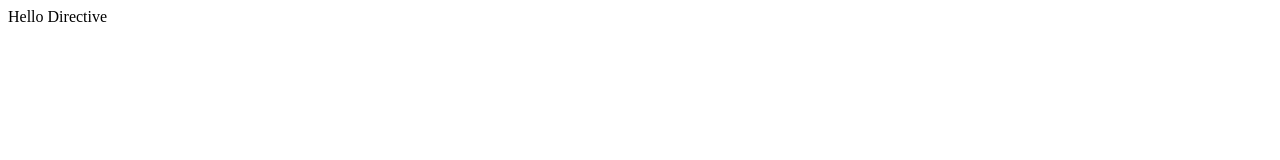
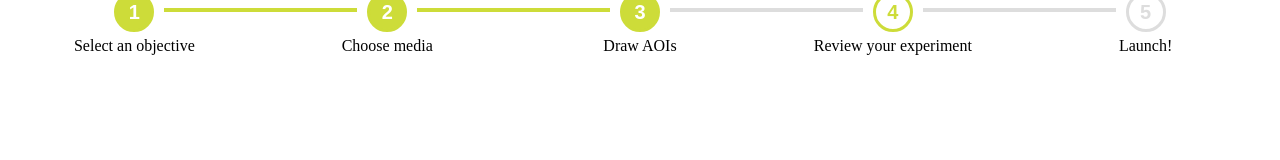
Before and after one commit to VytautasB/vb-wizard, a website: page index.html in a window 1280 px wide. Drawn offline with nearby package versions, Linux system fonts and the light colour scheme.

Commit message:
added component code

```diff
--- /dev/null
+++ b/dest/vb-wizard.css
@@ -0,0 +1,147 @@
+/* Styles go here */
+
+[vb-wizard-bar] [layout] {
+  display: -webkit-flex;
+  display: -ms-flexbox;
+  display: flex;
+}
+
+[vb-wizard-bar] [layout="row"] {
+  -webkit-flex-direction: row;
+  -ms-flex-direction: row;
+  flex-direction: row;
+}
+
+[vb-wizard-bar] [layout="column"] {
+  -webkit-flex-direction: column;
+  -ms-flex-direction: column;
+  flex-direction: column;
+}
+
+[vb-wizard-bar] [flex] {
+  -webkit-flex: 1;
+  -ms-flex: 1;
+  flex: 1;
+}
+
+.noselect, .wizard-bar {
+  -webkit-touch-callout: none;
+  -webkit-user-select: none;
+  -khtml-user-select: none;
+  -moz-user-select: none;
+  -ms-user-select: none;
+  user-select: none;
+}
+
+.wizard-step {
+  text-align: center;
+  position: relative;
+
+  -webkit-align-items: center;
+  -ms-flex-align: center;
+  align-items: center;
+}
+
+.wizard-step a {
+  -webkit-align-items: center;
+  -ms-flex-align: center;
+  align-items: center;
+}
+
+.wizard-bar a {
+  text-decoration: none;
+  color: black;
+}
+
+.wizard-bar .ball {
+  border: 3px solid #cddc39;
+  width: 40px;
+  height: 40px;
+  line-height: 34px;
+  text-align: center;
+  font-weight: bold;
+  color: #cddc39;
+  font-size: 20px;
+  border-radius: 20px;
+  box-sizing: border-box;
+  margin-top: -20px;
+  padding: 0px;
+  background-color: #fff;
+}
+
+.wizard-bar [disabled].ball {
+  border: 3px solid #ddd;
+  color: #ddd
+}
+
+.wizard-bar .ball:focus {
+  outline: 0;
+}
+
+.ball-bar-container {
+  width: 100%;
+}
+
+.wizard-step:first-child .ball-bar:first-child,
+.wizard-step:last-child .ball-bar:last-child{
+  visibility: hidden;
+}
+
+.ball-bar:first-child {
+  background-color: #ddd;
+  height: 4px;
+  margin-right: 30px;
+}
+
+.ball-bar:last-child {
+  background-color: #ddd;
+  height: 4px;
+  margin-left: 30px;
+}
+
+.step-done .ball-bar:first-child {
+  background-color: #cddc39;
+  height: 4px;
+  margin-right: 30px;
+}
+
+.step-done .ball-bar:last-child {
+  background-color: #cddc39;
+  height: 4px;
+  margin-left: 30px;
+}
+
+.step-current .ball-bar:first-child {
+  background-color: #cddc39;
+  height: 4px;
+  margin-right: 30px;
+}
+
+
+.wizard-bar .ball .step-checkmark {
+  display: none;
+}
+
+.wizard-bar .step-done .ball {
+  border: 3px solid #cddc39;
+  background-color: #cddc39;
+  color: #fff;
+}
+
+.wizard-bar .step-done .ball .step-number {
+  display: none;
+}
+
+.wizard-bar .step-done .ball .step-checkmark {
+  display: block;
+}
+
+.wizard-bar .step-current .ball {
+  border: 3px solid #cddc39;
+  background-color: #cddc39;
+  color: #fff;
+}
+
+.step-text {
+  margin-top: 5px;
+}
--- a/index.html
+++ b/index.html
@@ -2,11 +2,34 @@
 <html ng-app="vb-wizard">
 <head>
 	<title>Demo</title>
+	<link rel="stylesheet" type="text/css" href="vb-wizard.css">
 	<script type="text/javascript" src="bower_components/angular/angular.js"></script>
 	<script type="text/javascript" src="vb-wizard.module.js"></script>
 	<script type="text/javascript" src="vb-wizard.directive.js"></script>
+	<script type="text/javascript">
+		angular.module('vb-wizard').controller('Demo', function($scope) {
+			$scope.steps = [
+				'Select an objective',
+				'Choose media',
+				'Draw AOIs',
+				'Review your experiment',
+				'Launch!'
+			];
+
+			$scope.current = 2;
+
+			$scope.stepClick = function(index) {
+				$scope.current = index;
+			}
+
+			$scope.stepDisabled = function(index) {
+				return index > 3;
+			}
+
+		});
+	</script>
 </head>
-<body>
-	<vb-wizard></vb-wizard>
+<body ng-controller="Demo">
+	<div vb-wizard-bar steps="steps" current="current" step-click="stepClick" step-disabled="stepDisabled"></div>
 </body>
 </html>
--- a/package.json
+++ b/package.json
@@ -10,8 +10,11 @@
   "license": "ISC",
   "devDependencies": {
     "gulp": "^3.9.1",
+    "gulp-clean": "^0.3.2",
     "gulp-concat": "^2.6.0",
     "gulp-connect": "^5.0.0",
+    "gulp-minify-html": "^1.0.6",
+    "gulp-ng-template": "^0.2.3",
     "gulp-sourcemaps": "^1.6.0",
     "gulp-uglify": "^2.0.0",
     "pump": "^1.0.1"
--- /dev/null
+++ b/src/vb-wizard.css
@@ -0,0 +1,147 @@
+/* Styles go here */
+
+[vb-wizard-bar] [layout] {
+  display: -webkit-flex;
+  display: -ms-flexbox;
+  display: flex;
+}
+
+[vb-wizard-bar] [layout="row"] {
+  -webkit-flex-direction: row;
+  -ms-flex-direction: row;
+  flex-direction: row;
+}
+
+[vb-wizard-bar] [layout="column"] {
+  -webkit-flex-direction: column;
+  -ms-flex-direction: column;
+  flex-direction: column;
+}
+
+[vb-wizard-bar] [flex] {
+  -webkit-flex: 1;
+  -ms-flex: 1;
+  flex: 1;
+}
+
+.noselect, .wizard-bar {
+  -webkit-touch-callout: none;
+  -webkit-user-select: none;
+  -khtml-user-select: none;
+  -moz-user-select: none;
+  -ms-user-select: none;
+  user-select: none;
+}
+
+.wizard-step {
+  text-align: center;
+  position: relative;
+
+  -webkit-align-items: center;
+  -ms-flex-align: center;
+  align-items: center;
+}
+
+.wizard-step a {
+  -webkit-align-items: center;
+  -ms-flex-align: center;
+  align-items: center;
+}
+
+.wizard-bar a {
+  text-decoration: none;
+  color: black;
+}
+
+.wizard-bar .ball {
+  border: 3px solid #cddc39;
+  width: 40px;
+  height: 40px;
+  line-height: 34px;
+  text-align: center;
+  font-weight: bold;
+  color: #cddc39;
+  font-size: 20px;
+  border-radius: 20px;
+  box-sizing: border-box;
+  margin-top: -20px;
+  padding: 0px;
+  background-color: #fff;
+}
+
+.wizard-bar [disabled].ball {
+  border: 3px solid #ddd;
+  color: #ddd
+}
+
+.wizard-bar .ball:focus {
+  outline: 0;
+}
+
+.ball-bar-container {
+  width: 100%;
+}
+
+.wizard-step:first-child .ball-bar:first-child,
+.wizard-step:last-child .ball-bar:last-child{
+  visibility: hidden;
+}
+
+.ball-bar:first-child {
+  background-color: #ddd;
+  height: 4px;
+  margin-right: 30px;
+}
+
+.ball-bar:last-child {
+  background-color: #ddd;
+  height: 4px;
+  margin-left: 30px;
+}
+
+.step-done .ball-bar:first-child {
+  background-color: #cddc39;
+  height: 4px;
+  margin-right: 30px;
+}
+
+.step-done .ball-bar:last-child {
+  background-color: #cddc39;
+  height: 4px;
+  margin-left: 30px;
+}
+
+.step-current .ball-bar:first-child {
+  background-color: #cddc39;
+  height: 4px;
+  margin-right: 30px;
+}
+
+
+.wizard-bar .ball .step-checkmark {
+  display: none;
+}
+
+.wizard-bar .step-done .ball {
+  border: 3px solid #cddc39;
+  background-color: #cddc39;
+  color: #fff;
+}
+
+.wizard-bar .step-done .ball .step-number {
+  display: none;
+}
+
+.wizard-bar .step-done .ball .step-checkmark {
+  display: block;
+}
+
+.wizard-bar .step-current .ball {
+  border: 3px solid #cddc39;
+  background-color: #cddc39;
+  color: #fff;
+}
+
+.step-text {
+  margin-top: 5px;
+}
--- a/src/vb-wizard.directive.js
+++ b/src/vb-wizard.directive.js
@@ -2,16 +2,53 @@
 	'use strict';
 
 	angular.module('vb-wizard')
-		.directive('vbWizard', vbWizard);
+		.directive('vbWizardBar', [function() {
+			function link(scope, element, attrs) {
+				scope.getClass = function($index) {
+					if (scope.current > $index) {
+						return 'step-done';
+					} else if (scope.current === $index) {
+						return 'step-current';
+					}
+				}
 
-	function vbWizard() {
-		function link() {
+				scope.internalClick = function($index) {
+					if (!scope.stepClick || (scope.stepDisabled && scope.stepDisabled($index))) {
+						return;
+					}
 
-		}
-		return {
-			link: link,
-			template: 'Hello Directive'
-		}
-	}
+					scope.stepClick($index);
+				}
+
+				scope.$watchCollection(function() {
+					return scope.steps.map(function(step, index) {
+						return scope.stepDisabled && scope.stepDisabled(index);
+					});
+				}, function(values) {
+					if (!values) return;
+
+					var ballButtons = element[0].querySelectorAll('.ball');
+					values.forEach(function(value, index) {
+						var btn = angular.element(ballButtons[index]);
+						if (!value) {
+							btn.removeAttr('disabled');
+						} else {
+							btn.attr('disabled', 'disabled');
+						}
+					});
+				});
+			}
+
+			return {
+				scope: {
+					steps: '=',
+					current: '=',
+					stepClick: '=',
+					stepDisabled: '='
+				},
+				link: link,
+				templateUrl: 'vb-wizard.template.html'
+			}
+		}])
 
 })();
--- /dev/null
+++ b/src/vb-wizard.template.html
@@ -0,0 +1,19 @@
+<div class="wizard-bar" layout="row">
+	<div class="wizard-step" flex ng-repeat="step in steps" layout="column" layout-align="start center" ng-class="getClass($index)">
+		<div class="ball-bar-container" layout="row">
+			<div class="ball-bar" flex></div>
+			<div class="ball-bar" flex></div>
+		</div>
+		<button class="ball" ng-click="internalClick($index)">
+			<div class="step-checkmark">
+				<i class="fa fa-check"></i>
+			</div>
+			<div class="step-index">
+				{{$index+1}}
+			</div>
+		</button>
+		<div class="step-text">
+			<a href ng-click="internalClick($index)">{{step}}</a>
+		</div>
+	</div>
+</div>
```
Also changed, not shown: Gulpfile.js (+29 -2 lines), dist/vb-wizard.css (added), dist/vb-wizard.js, 2 other files.
